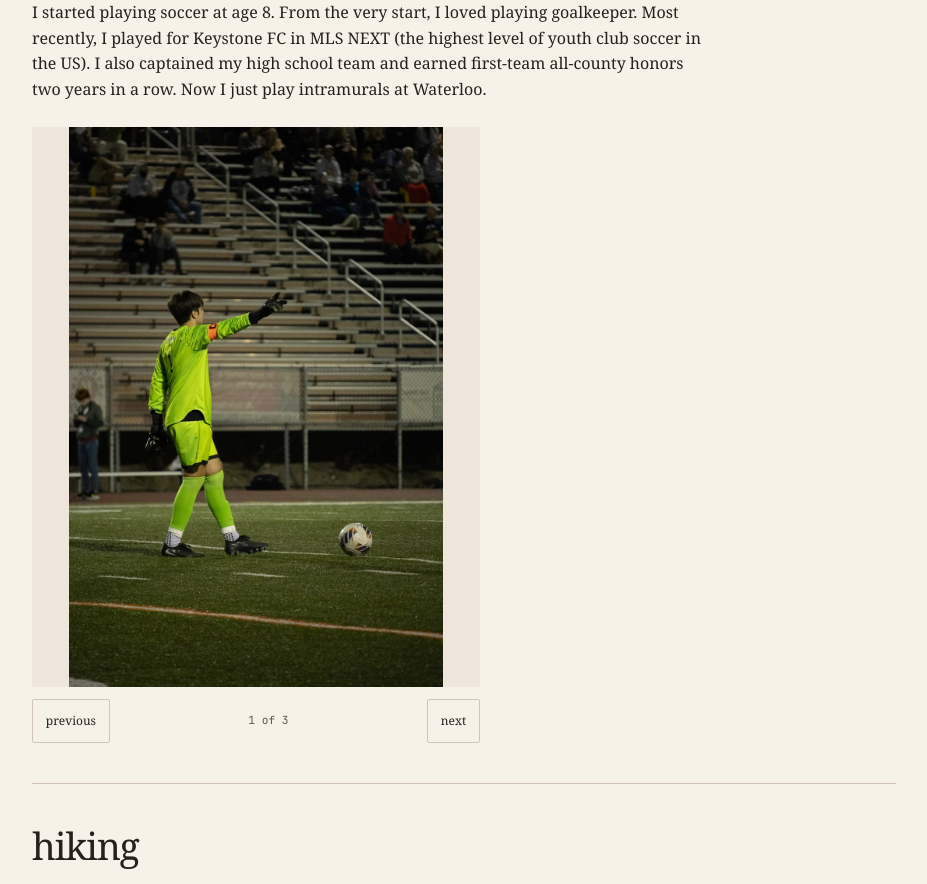
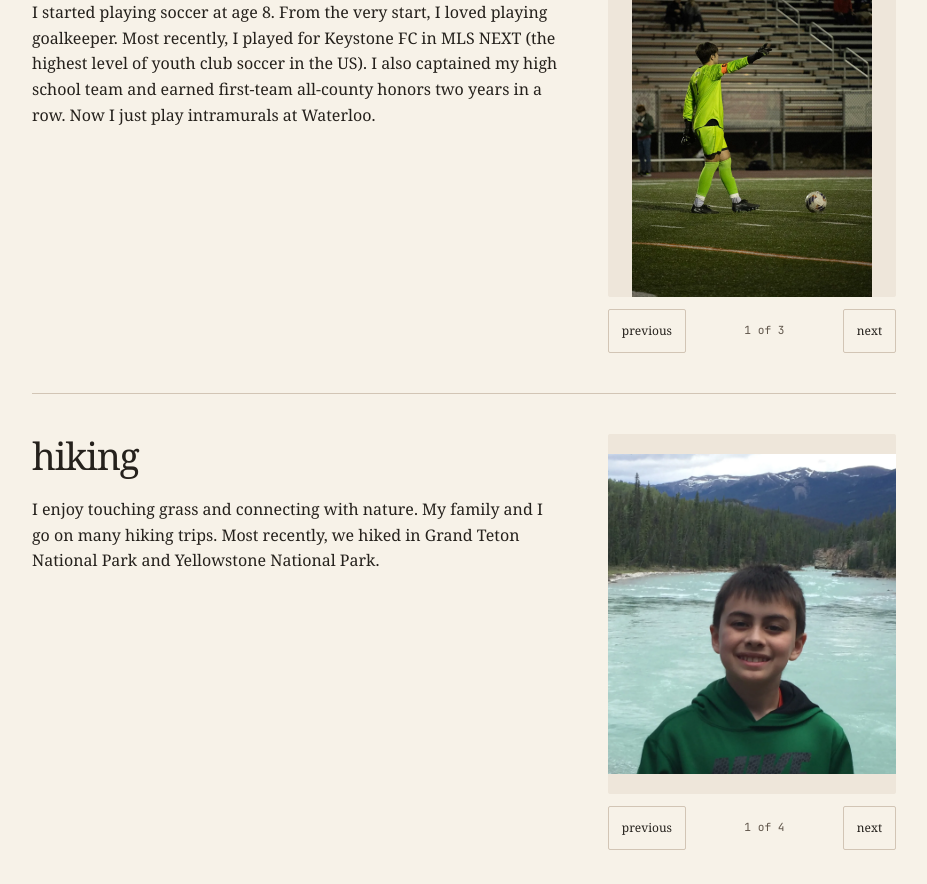
Before and after one commit to dmace27/psite, an Astro site: page /hobbies in a window 1280 px wide. Shown: the part 490-1374 px from the top of the page, without its empty margins (176-1103 px from the left). Built offline with nearby package versions, Linux system fonts and the light colour scheme; Astro itself is replaced by a stand-in of ours.

Commit message:
feat: place hobby carousels beside descriptions

```diff
--- a/src/components/HobbySection.astro
+++ b/src/components/HobbySection.astro
@@ -8,12 +8,31 @@ interface Props { hobby: Hobby; }
 const { hobby } = Astro.props;
 ---
 <section class="hobby-section" id={hobby.id} aria-labelledby={`${hobby.id}-heading`}>
+  <div class:list={[hobby.photos.length > 0 && 'hobby-layout-with-photos']}>
+    <div>
       <header class="hobby-heading">
         <h2 id={`${hobby.id}-heading`}>{hobby.title}</h2>
         {hobby.placeholder && <span class="meta">hobby template / replace with your content</span>}
       </header>
       <div class="hobby-story">{hobby.paragraphs.map((spans) => <p><RichText spans={spans} /></p>)}</div>
       {hobby.links.length > 0 && <div class="link-group">{hobby.links.map((link) => <TextLink {...link} arrow />)}</div>}
+    </div>
     {hobby.photos.length > 0 && <HobbyMedia photos={hobby.photos} label={`${hobby.title} photos`} />}
+  </div>
   {hobby.updates.length > 0 && <HobbyUpdates updates={hobby.updates} />}
 </section>
+
+<style>
+  @media (min-width: 44rem) {
+    .hobby-layout-with-photos {
+      display: grid;
+      grid-template-columns: minmax(0, 1fr) clamp(12rem, 34%, 18rem);
+      align-items: start;
+      gap: clamp(1.5rem, 4vw, 3rem);
+    }
+
+    .hobby-layout-with-photos > :global(.hobby-media) {
+      margin-top: 0;
+    }
+  }
+</style>
```
Lines whose indentation alone changed are shown as unchanged.
